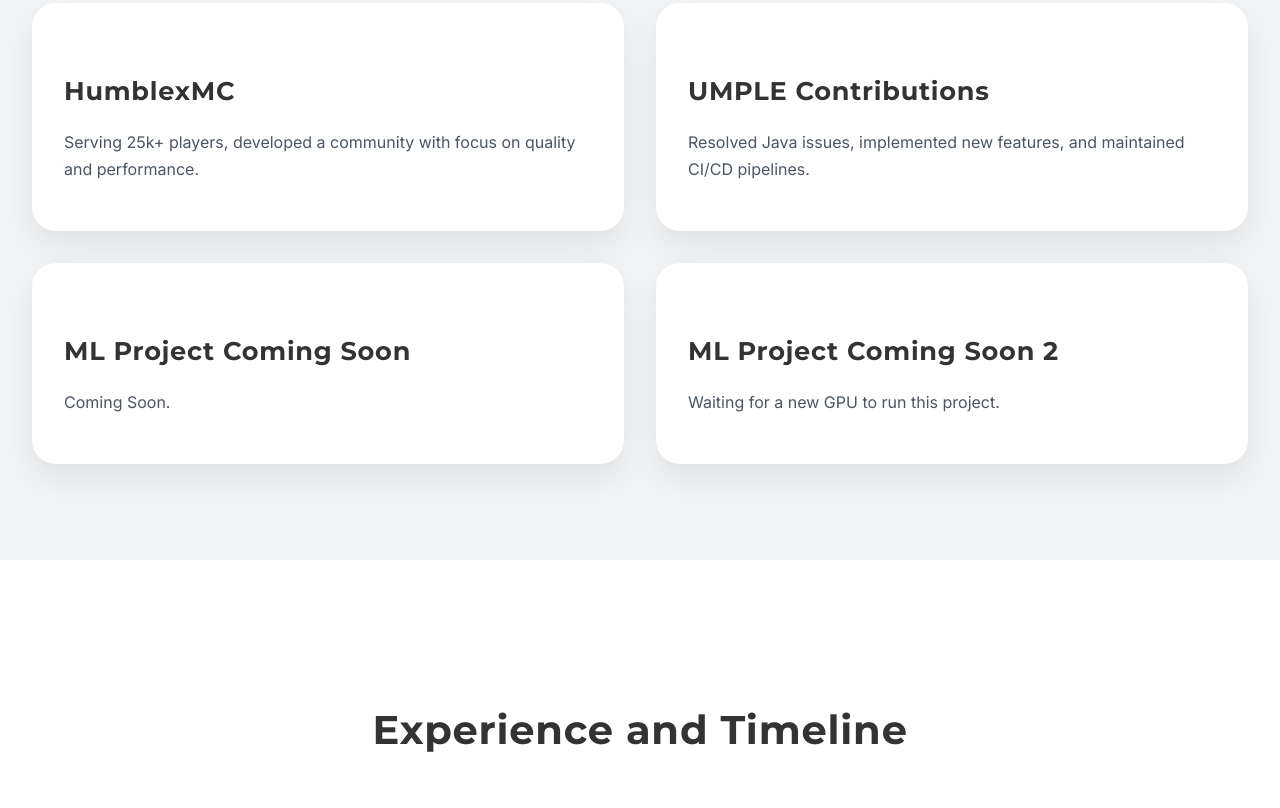
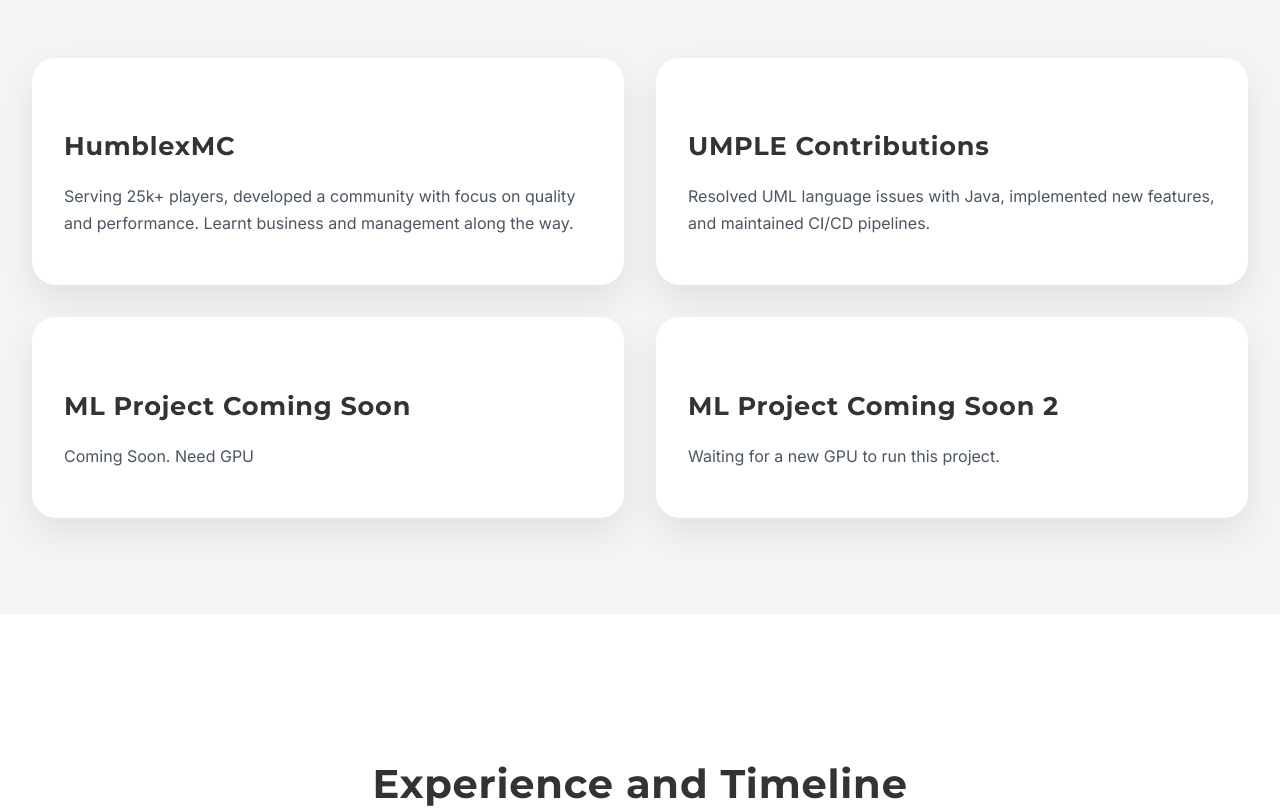
Before and after one commit to AxelTWC/axeltwc.github.io, a React (Create React App) app in the folder my-app/: page / in a window 1280 px wide. Shown: the part 1785-2593 px from the top of the page. Built offline with nearby package versions, Linux system fonts and the light colour scheme.

Commit message:
Update App.js

```diff
--- a/my-app/src/App.js
+++ b/my-app/src/App.js
@@ -65,8 +65,8 @@
               </br>I’ve contributed to projects like UMPLE serving millions of NA students
               <br></br>and was the main force behind HumblexMC serving tens of thousands of players globally.
               <br></br>I came from humble beginnings, supporting my family and striving for excellence in my studies.
-              <br></br>Originally with a core foundation in computer science, and guided by industrial leaders, being privilleged to be in
-              <br></br>the same school with AI Pioneers such as Geoffrey Hinton and Ilya Sutskever, I am aiming to expand my knowledge into machine learning.
+              <br></br><br></br>Originally with a core foundation in computer science and a focus of software engineering, lucky to be guided by industrial leaders about the next generation technology, being privilleged to be in
+              <br></br>the same school with AI Pioneers such as Geoffrey Hinton and Ilya Sutskever, I am aiming to expand and hone my knowledge in machine learning.
             </p>
           </div>
         </div>
@@ -78,15 +78,15 @@
         <div className="projects-grid">
           <div className="card">
             <h4>HumblexMC</h4>
-            <p>Serving 25k+ players, developed a community with focus on quality and performance.</p>
+            <p>Serving 25k+ players, developed a community with focus on quality and performance. Learnt business and management along the way.</p>
           </div>
           <div className="card">
             <h4>UMPLE Contributions</h4>
-            <p>Resolved Java issues, implemented new features, and maintained CI/CD pipelines.</p>
+            <p>Resolved UML language issues with Java, implemented new features, and maintained CI/CD pipelines.</p>
           </div>
           <div className="card">
             <h4>ML Project Coming Soon</h4>
-            <p>Coming Soon.</p>
+            <p>Coming Soon. Need GPU</p>
           </div>
           <div className="card">
             <h4>ML Project Coming Soon 2</h4>
@@ -120,7 +120,7 @@
           <div className="timeline-content">
             <BookOpen size={28} className="timeline-icon"/>
             <h4>Studying abroad</h4>
-            <p>2017 onward | Acquiring provincial merit certicates and more during last year in high school</p>
+            <p>2017 Onward | Manitoba and Ontario | Acquiring provincial merit certicates and more during last year in high school</p>
           </div>
         </div>
         <div className="timeline-item">
@@ -128,7 +128,7 @@
           <div className="timeline-content">
             <GraduationCap size={28} className="timeline-icon"/>
             <h4>Undergraduate</h4>
-            <p>Accepted to all top 8 universities | Risked choices and fast track my program</p>
+            <p>Admitted to all top 8 universities of Canada, Ontario | Risked choices for family and fast track my program</p>
           </div>
         </div>
         <div className="timeline-item">
@@ -152,7 +152,7 @@
           <div className="timeline-content">
             <User size={28} className="timeline-icon"/>
             <h4>Student at UofT</h4>
-            <p>Took a long break from graduation , fixed myself and move on. Got lucky to be admitted and currently ongoing</p>
+            <p>Took a long break from graduation , privileged to meet industrial leaders of big tech , fixed myself and move on. Got lucky to be admitted and currently ongoing | Also loves to chit talk :P </p>
           </div>
         </div>
       </div>
@@ -165,7 +165,7 @@
       <section id="contact" className="contact reveal">
         <h3>Let’s Connect</h3>
         <p>General enquires or interested in my projects?<br>
-        </br>Email below or message on LinkedIn :) | Come along and say hi <span className="face-wave">🤗</span> !!!</p>
+        </br>Email below or message on LinkedIn | Come along and say hi <span className="face-wave">🤗</span> !!!</p>
         <div className="contact-links">
           <a href="mailto:axel.tang@mail.utoronto.ca" className="contact-icon"><Mail /></a>
           <a href="https://www.linkedin.com/in/axel-tang-2b22572b6/" target="_blank" rel="noreferrer" className="contact-icon"><Linkedin /></a>
```
